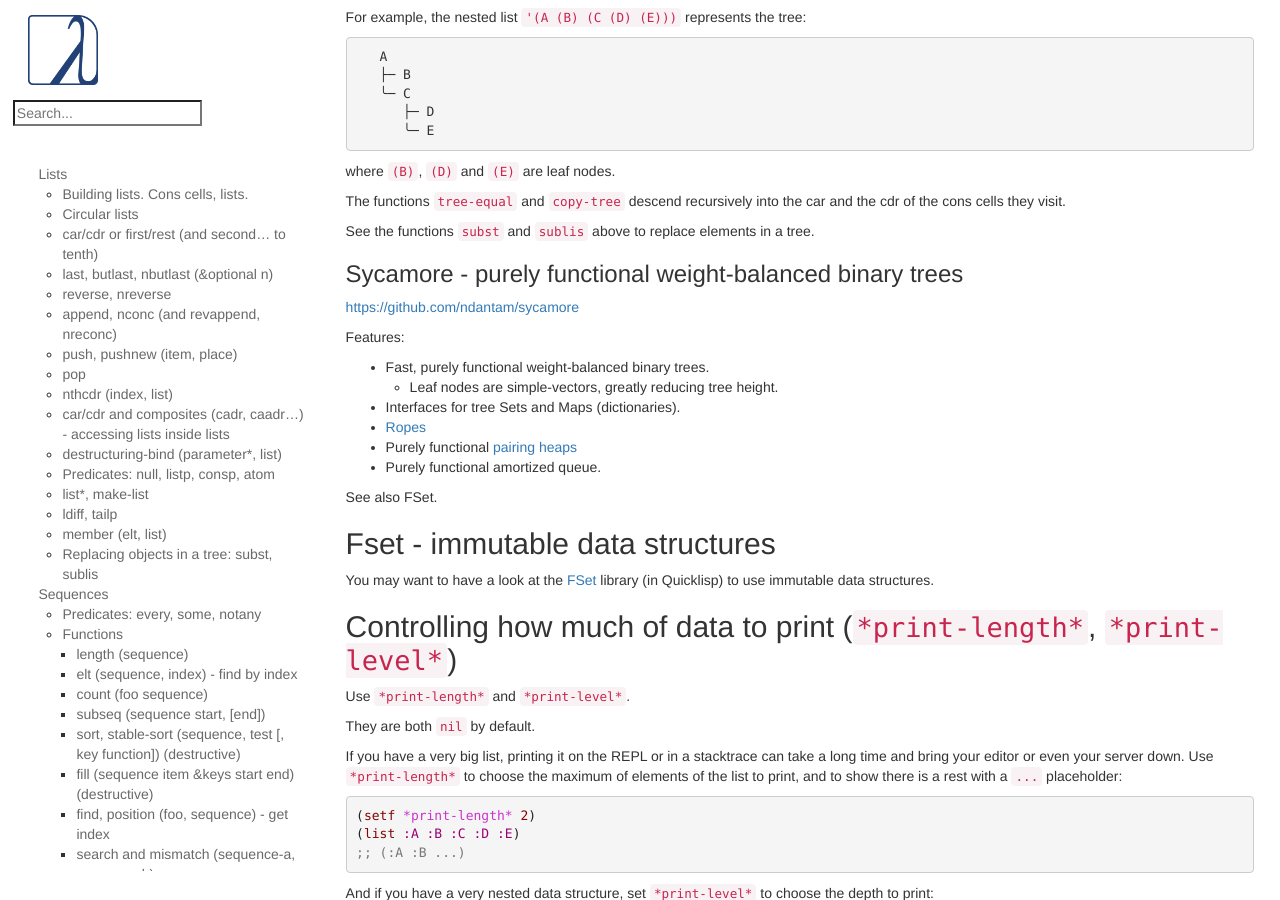
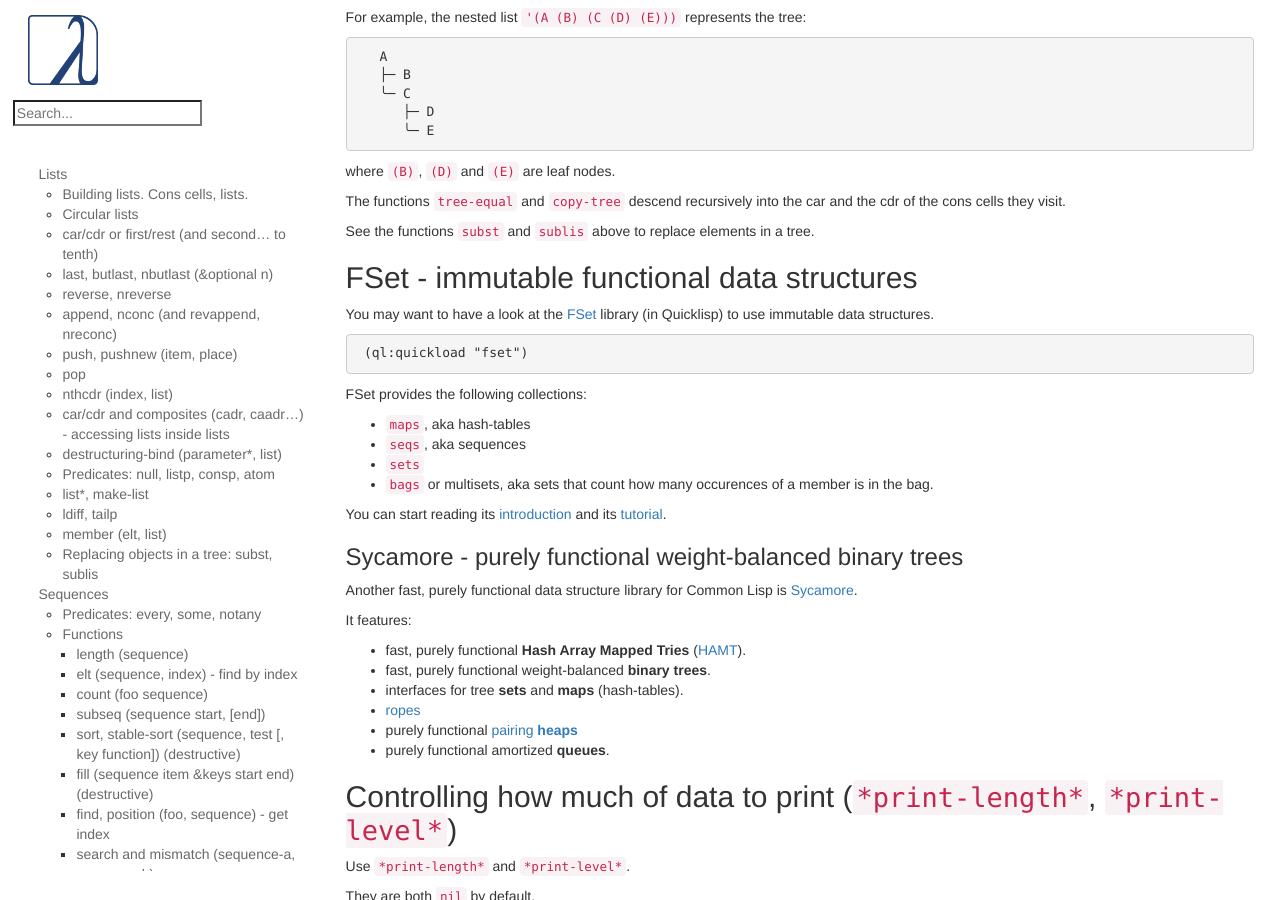
Before and after one commit to LispCookbook/cl-cookbook, a Jekyll site: the page built from data-structures.md, in a window 1280 px wide and 900 px high, scrolled down 32682 px. Built offline with Jekyll 4.4.1, drawn with Linux system fonts in a browser that asks for light colours.

Commit message:
(minor) data structures: show FSet first

```diff
--- a/data-structures.md
+++ b/data-structures.md
@@ -2243,27 +2243,37 @@ the cdr of the cons cells they visit.
 
 See the functions `subst` and `sublis` above to replace elements in a tree.
 
+## FSet - immutable functional data structures
+
+You may want to have a look at the
+[FSet](https://gitlab.common-lisp.net/fset/fset/-/wikis/home)
+library (in Quicklisp) to use immutable data structures.
+
+     (ql:quickload "fset")
+
+FSet provides the following collections:
+
+- `maps`, aka hash-tables
+- `seqs`, aka sequences
+- `sets`
+- `bags` or multisets, aka sets that count how many occurences of a member is in the bag.
+
+You can start reading its [introduction](https://gitlab.common-lisp.net/fset/fset/-/wikis/FSet/Intro) and its [tutorial](https://gitlab.common-lisp.net/fset/fset/-/wikis/FSet/Tutorial).
+
 
 ### Sycamore - purely functional weight-balanced binary trees
 
-[https://github.com/ndantam/sycamore](https://github.com/ndantam/sycamore)
-
-Features:
-
-* Fast, purely functional weight-balanced binary trees.
-  * Leaf nodes are simple-vectors, greatly reducing tree height.
-* Interfaces for tree Sets and Maps (dictionaries).
-* [Ropes](http://en.wikipedia.org/wiki/Rope_(data_structure))
-* Purely functional [pairing heaps](http://en.wikipedia.org/wiki/Pairing_heap)
-* Purely functional amortized queue.
-
-See also FSet.
-
-## Fset - immutable data structures
-
-You may want to have a look at the
-[FSet](https://common-lisp.net/project/fset/Site/FSet-Tutorial.html )
-library (in Quicklisp) to use immutable data structures.
+Another fast, purely functional data structure library for Common Lisp
+is [Sycamore](https://github.com/ndantam/sycamore).
+
+It features:
+
+- fast, purely functional **Hash Array Mapped Tries** ([HAMT](https://en.wikipedia.org/wiki/Hash_array_mapped_trie)).
+* fast, purely functional weight-balanced **binary trees**.
+* interfaces for tree **sets** and **maps** (hash-tables).
+* [ropes](http://en.wikipedia.org/wiki/Rope_(data_structure))
+* purely functional [pairing **heaps**](http://en.wikipedia.org/wiki/Pairing_heap)
+* purely functional amortized **queues**.
 
 
 ## Controlling how much of data to print (`*print-length*`, `*print-level*`)
```
